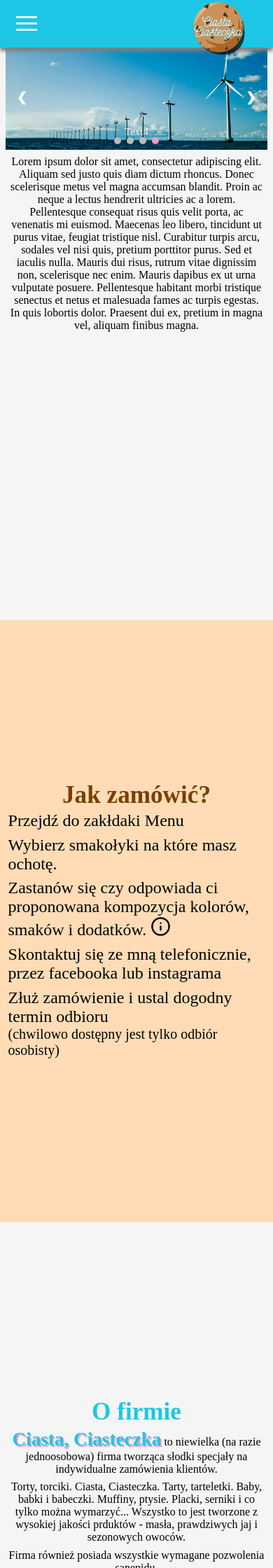
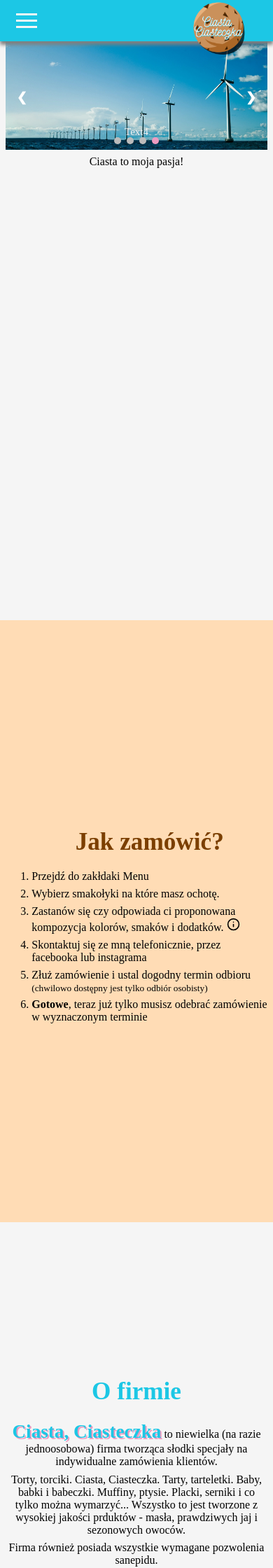
Before and after one commit to JanekKar/ciasta-ciasteczka, a Django app: page / in a window 390 px wide. Shown: the top 2240 px of the page at 70% size. Run offline with Django 3.2, Linux system fonts and the light colour scheme.

Commit message:
More css and html - section touch-ups in mobile version

```diff
--- a/src/ciasta_ciasteczka/static/ciasta_ciasteczka/styles/base.css
+++ b/src/ciasta_ciasteczka/static/ciasta_ciasteczka/styles/base.css
@@ -4,12 +4,13 @@
     --main-bg-darker-primary: #17a7c0;
     --main-bg-accent: #ee9bc1;
     --cookie: #ca915b;
+    --chocolate: #7B3F00;
     --section-background: rgb(255, 220, 181);
 
     --main-bg-section: #d6cab9;
 
     /* Dimensions */
-    --nav-height: 8vh;
+    --nav-height: 7vh;
 
     /* Roboto font */
     --roboto-font: "Roboto Condensed", sans-serif;
@@ -26,7 +27,6 @@ html {
 
 body {
     display: block;
-    font-size: 15px;
 }
 
 * {
@@ -63,7 +63,7 @@ img {
     left: 5%;
     top: 0;
     z-index: 2;
-    width: 150px;
+    width: 125px;
 }
 
 .logo-container>.logo {
@@ -95,13 +95,17 @@ img {
     align-items: center;
 }
 
+.nav-links a {
+    height: 1.4rem;
+}
+
 .nav-links a,
 .nav-links span {
     display: block;
     text-decoration: none;
     letter-spacing: 2px;
     font-weight: 550;
-    font-size: 1.5rem;
+    font-size: 1.3rem;
     font-family: "Roboto Condensed", sans-serif;
     text-transform: capitalize;
     color: white;
@@ -184,13 +188,14 @@ img {
 }
 
 .category-container a {
+    min-height: 1.1rem;
     height: auto;
     padding: 0;
 }
 
 .category-container a span {
     font-family: sans-serif;
-    font-size: 0.8rem;
+    font-size: 0.9rem;
     padding: 0.1rem;
 }
 
@@ -450,6 +455,7 @@ footer #contact {
     .nav-links li a {
         display: block;
         left: 0;
+        height: auto;
         margin: auto;
         padding: 1vh 2vw 1vh 2vw;
         width: 100vw;
--- a/src/ciasta_ciasteczka/static/ciasta_ciasteczka/styles/index.css
+++ b/src/ciasta_ciasteczka/static/ciasta_ciasteczka/styles/index.css
@@ -32,7 +32,7 @@ section h1 {
 }
 
 .opaque-section h1 {
-    color: #7B3F00;
+    color: var(--chocolate)
 }
 
 
@@ -57,7 +57,7 @@ section h1 {
 
 #how-to-order ol li {
     font-size: 1.5rem;
-    padding: 1%;
+    padding: 1% 0 1% 0;
 }
 
 #how-to-order li * {
@@ -81,14 +81,13 @@ section h1 {
 #how-to-order img {
     display: block;
     margin: auto;
-
-    height: 1.8rem;
 }
 
 #how-to-order .collapsible {
     display: block;
     max-height: 0;
     height: 0;
+    padding: 0;
 
     overflow: hidden;
 
@@ -96,6 +95,7 @@ section h1 {
 
     text-align: start;
     font-size: 1rem;
+    color: var(--chocolate);
     transition: max-height .5s ease-in-out;
 
 }
@@ -103,6 +103,7 @@ section h1 {
 #how-to-order .collapsible.active {
     max-height: 2000px;
     height: auto;
+    padding-top: 1%;
 
     transition: max-height .5s ease-in-out;
 }
@@ -116,7 +117,6 @@ section h1 {
 }
 
 .opaque-section {
-
     background-color: var(--section-background);
 }
 
@@ -126,7 +126,8 @@ section .centered-section {
     justify-content: center;
     align-items: center;
     align-content: center;
-    height: 100vh;
+    min-height: 100vh;
+    height: 100%;
     width: 100%;
 }
 
@@ -146,7 +147,6 @@ section .column {
     justify-content: center;
 
     width: 45%;
-    height: 100%;
 
     padding: 1.5rem;
 
@@ -171,11 +171,11 @@ section .wrapper {
 }
 
 section .phone-wrapper:hover {
-
-    webkit-transform: scale(1.2, 1.2);
-    -ms-transform: scale(1.2, 1.2);
-    -o-transform: scale(1.2, 1.2);
-    transform: scale(1.2, 1.2);
+    webkit-transform: scale(1.1, 1.1);
+    -ms-transform: scale(1.1, 1.1);
+    -o-transform: scale(1.1, 1.1);
+    transform: scale(1.1, 1.1);
+    transition: all .1s ease-in;
 }
 
 section .phone-wrapper a {
@@ -397,11 +397,10 @@ section .horizontal-line {
     }
 
     section h1 {
-        padding: 0;
+        padding: 5%;
     }
 
-    section p,
-    section ol {
+    section p {
         font-size: 1rem;
     }
 
@@ -411,18 +410,41 @@ section .horizontal-line {
         height: 10px;
     }
 
+    #how-to-order .centered-section {
+        padding-left: 10%
+    }
+
+    #how-to-order ol {
+        width: fit-content;
+    }
+
+    #how-to-order ol li {
+        font-size: 1rem;
+    }
+
+    #how-to-order .collapsible-toggle {
+        height: 1.2rem;
+    }
+
+    #how-to-order .collapsible.active {
+        font-size: 0.8rem;
+    }
+
     section .column-container {
         width: 100%;
         height: 100vh;
         flex-direction: column;
-        align-content: space-around;
         align-items: center;
     }
 
     section .column {
         margin: auto;
-        width: 90%;
-        height: auto;
+        width: 100%;
+        height: 100%;
+    }
+
+    #about .logo-wrapper {
+        width: 40vw;
     }
 
     .resp-iframe-wrapper {
--- a/src/ciasta_ciasteczka/templates/ciasta_ciasteczka/index.html
+++ b/src/ciasta_ciasteczka/templates/ciasta_ciasteczka/index.html
@@ -43,18 +43,7 @@
                 </div>
             </div>
             <p>
-                Lorem ipsum dolor sit amet, consectetur adipiscing elit. Aliquam sed
-                justo quis diam dictum rhoncus. Donec scelerisque metus vel magna
-                accumsan blandit. Proin ac neque a lectus hendrerit ultricies ac a
-                lorem. Pellentesque consequat risus quis velit porta, ac venenatis
-                mi euismod. Maecenas leo libero, tincidunt ut purus vitae, feugiat
-                tristique nisl. Curabitur turpis arcu, sodales vel nisi quis,
-                pretium porttitor purus. Sed et iaculis nulla. Mauris dui risus,
-                rutrum vitae dignissim non, scelerisque nec enim. Mauris dapibus ex
-                ut urna vulputate posuere. Pellentesque habitant morbi tristique
-                senectus et netus et malesuada fames ac turpis egestas. In quis
-                lobortis dolor. Praesent dui ex, pretium in magna vel, aliquam
-                finibus magna.
+                Ciasta to moja pasja!
             </p>
         </div>
 
@@ -82,6 +71,7 @@
                     <li>Złuż zamówienie i ustal dogodny termin odbioru <small>(chwilowo dostępny jest tylko odbiór
                             osobisty)</small>
                     </li>
+                    <li><b>Gotowe</b>, teraz już tylko musisz odebrać zamówienie w wyznaczonym terminie</li>
                 </ol>
             </div>
         </div>
@@ -128,8 +118,8 @@
                                 </div>
                                 <p>
                                     Punkt Odbioru<br>ul. Kowieńska 4, Białystok<br>Wejście od
-                                    strony ulicy
-                                    <br><b>Grodzieńskiej</b>
+                                    strony
+                                    <br><b>ul. Grodzieńskiej</b>
                                 </p>
                             </div>
                             <div class="social-media-links wrapper">
```
